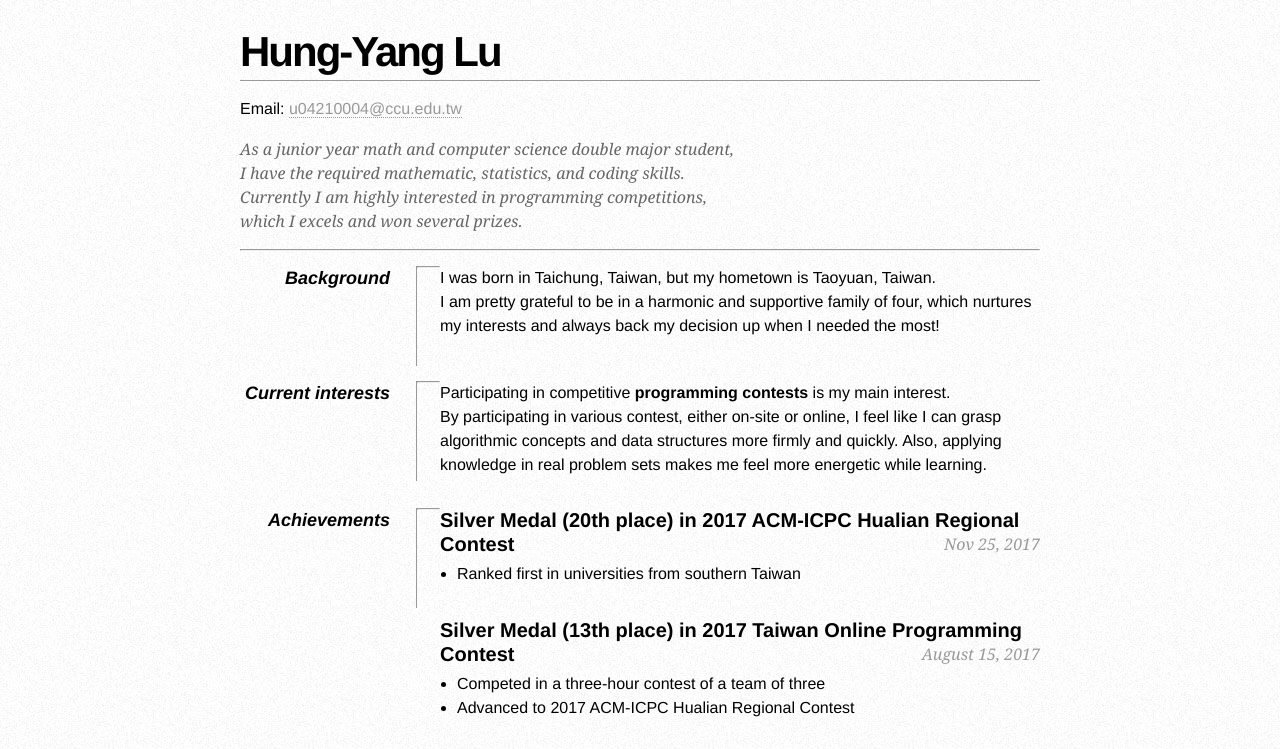
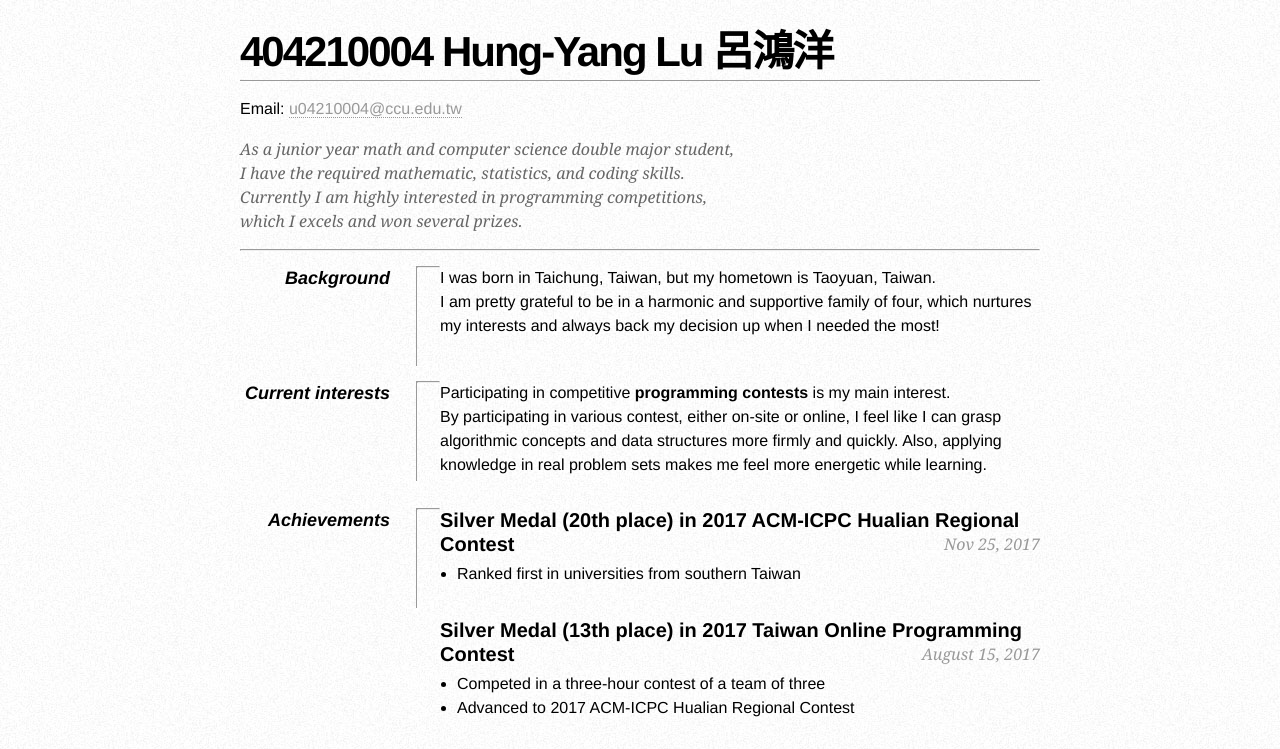
Before and after one commit to henrybear327/404210004_hw9, a plain HTML site: page index.html in a window 1280 px wide. Shown: the top 749 px of the page. Drawn offline with Linux system fonts and the light colour scheme.

Commit message:
Add Chinese name

```diff
--- a/index.html
+++ b/index.html
@@ -123,7 +123,7 @@
 
         <!-- Microformats! -->
 
-        <h1 class="fn">Hung-Yang Lu</h1>
+        <h1 class="fn">404210004 Hung-Yang Lu 呂鴻洋</h1>
 
         <p>
             Email: <a class="email" href="mailto:u04210004@ccu.edu.tw">u04210004@ccu.edu.tw</a>
```
